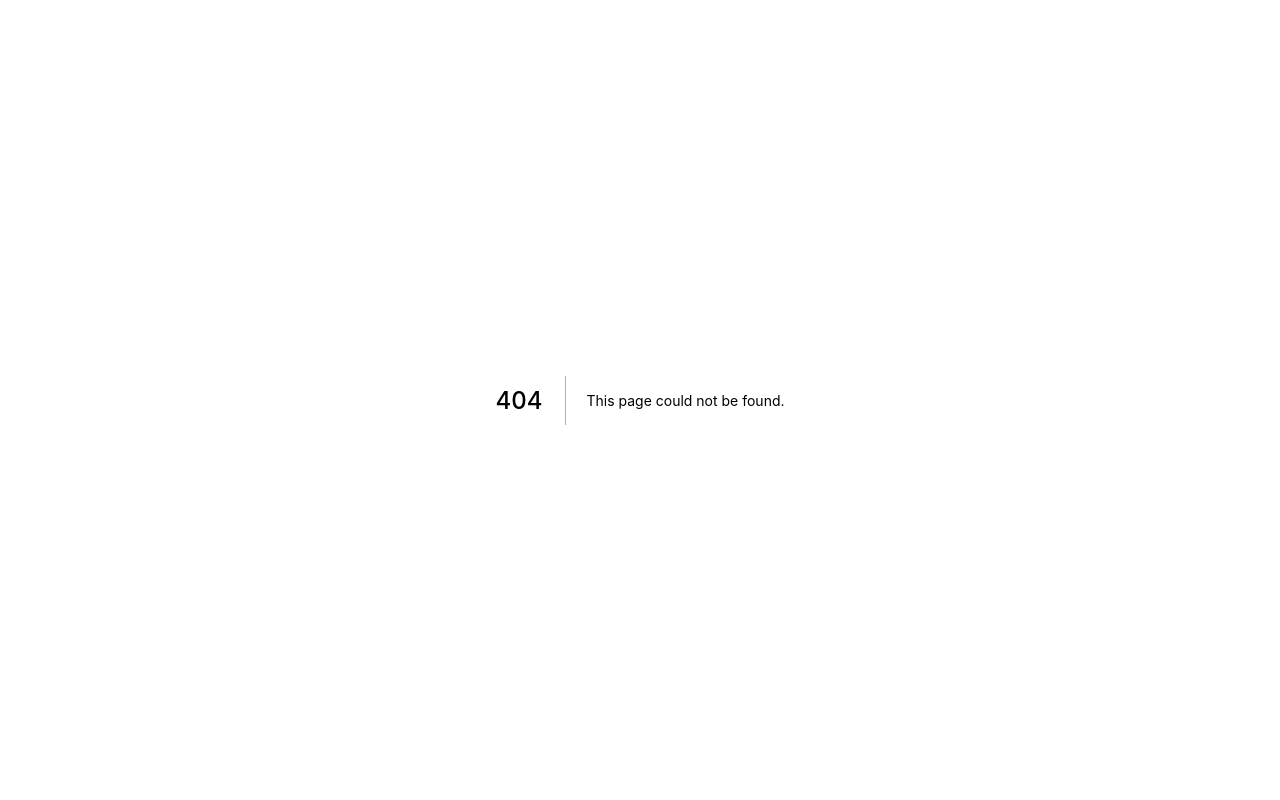
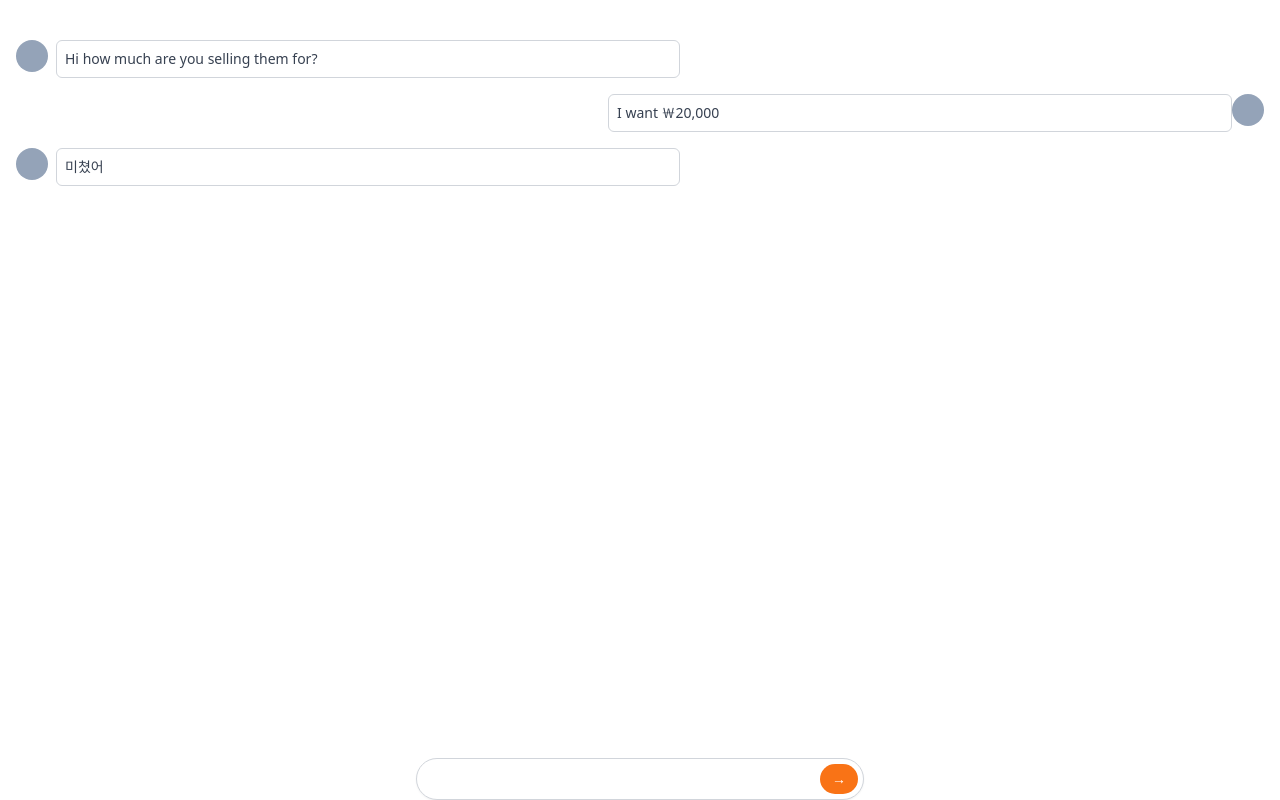
Before and after one commit to Choi-Yuchan/carrot-market, a Next.js app: page /chats/1 in a window 1280 px wide. Before the commit this address had no page. Built offline with nearby package versions, Linux system fonts and the light colour scheme.

Commit message:
create a page of chatting detail

```diff
--- /dev/null
+++ b/pages/chats/[id].tsx
@@ -0,0 +1,42 @@
+import type { NextPage } from "next";
+
+const ChatDetail: NextPage = () => {
+  return (
+    <div className="py-10 px-4 space-y-4">
+      <div className="flex items-start space-x-2">
+        <div className="w-8 h-8 rounded-full bg-slate-400" />
+        <div className="w-1/2 text-sm text-gray-700 p-2 border border-gray-300 rounded-md">
+            <p className="">
+            Hi how much are you selling them for?
+            </p>
+            </div>
+      </div>
+      <div className="flex flex-row-reverse items-start space-x-2">
+        <div className="w-8 h-8 rounded-full bg-slate-400" />
+        <div className="w-1/2 text-sm text-gray-700 p-2 border border-gray-300 rounded-md">
+            <p>
+            I want ￦20,000
+            </p>
+        </div>
+      </div>
+      <div className="flex items-start space-x-2">
+        <div className="w-8 h-8 rounded-full bg-slate-400" />
+        <div className="w-1/2 text-sm text-gray-700 p-2 border border-gray-300 rounded-md">
+            <p>
+            미쳤어
+            </p>
+            </div>
+      </div>
+      <div className="fixed w-full mx-auto max-w-md bottom-0 inset-x-0">
+        <div className="flex relative items-center">
+          <input type="text" className="shadow-sm rounded-full w-full border-gray-300 focus:ring-orange-500 focus:outline-none focus:border-orange-500 pr-12" />
+          <div className="absolute inset-y-0 flex py-1.5 pr-1.5 right-0">
+            <button className="flex items-center bg-orange-500 rounded-full px-3 hover:bg-orange-600 cursor-pointer text-sm text-white focus:ring-offset-2 focus:ring-orange-600">&rarr;</button>
+          </div>
+        </div>
+      </div>
+    </div>
+  );
+};
+
+export default ChatDetail;
```
Also changed, not shown: pages/chats/index.tsx (renamed from pages/chats.tsx).
